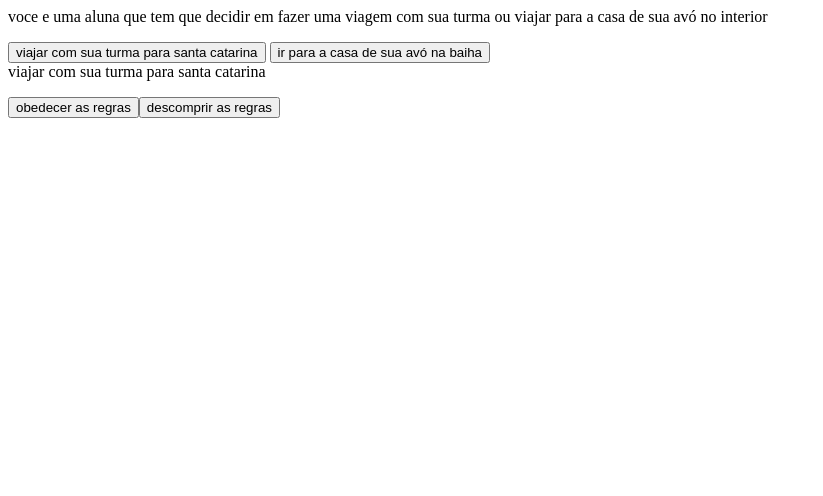
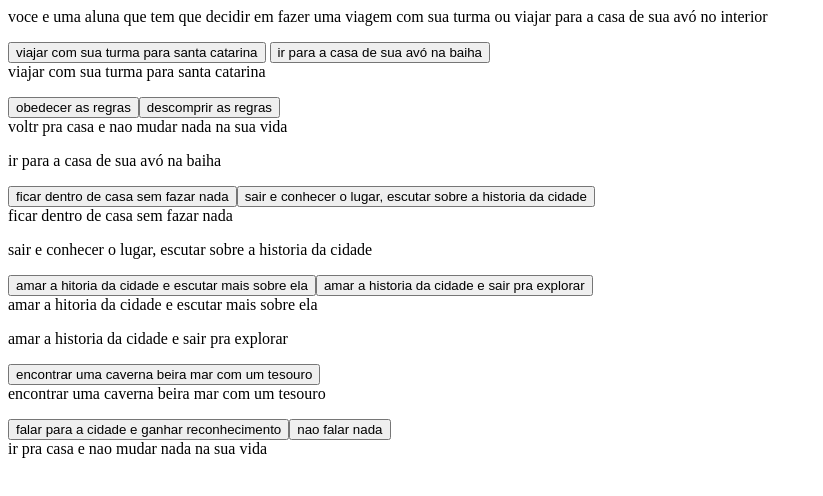
Before and after one commit to dudabyk/rpgduda, a plain HTML site: page index.html in a window 1280 px wide. Shown: the whole page, without its empty margins (0-823 px from the left). Drawn offline with Linux system fonts and the light colour scheme.

Commit message:
nkdjnkjnbksbn

```diff
--- a/index.html
+++ b/index.html
@@ -23,7 +23,44 @@
     <button class="btn-proximo" data proxima="2">descomprir as regras
     </div>
 
+<div class="passo ativo" id="passo-0"
+    <p>voltr pra casa e nao mudar nada na sua vida</p>
+   </div>
 
+<div class="passo ativo" id="passo-0"
+    <p>ir para a casa de sua avó na baiha</p>
+    <button class="btn-proximo" data proxima="1">ficar dentro de casa sem fazar nada
+    <button class="btn-proximo" data proxima="2">sair e conhecer o lugar, escutar sobre a historia da cidade
+    </div>
+
+<div class="passo ativo" id="passo-0"
+    <p>ficar dentro de casa sem fazar nada</p>
+    </div>
+
+<div class="passo ativo" id="passo-0"
+    <p>sair e conhecer o lugar, escutar sobre a historia da cidade</p>
+    <button class="btn-proximo" data proxima="1">amar a hitoria da cidade e escutar mais sobre ela
+    <button class="btn-proximo" data proxima="2">amar a historia da cidade e sair pra explorar
+    </div>
+
+<div class="passo ativo" id="passo-0"
+    <p>amar a hitoria da cidade e escutar mais sobre ela</p>
+    </div>
+
+<div class="passo ativo" id="passo-0"
+    <p>amar a historia da cidade e sair pra explorar</p>
+    <button class="btn-proximo" data proxima="1">encontrar uma caverna beira mar com um tesouro
+    </div>
+
+<div class="passo ativo" id="passo-0"
+    <p>encontrar uma caverna beira mar com um tesouro</p>
+    <button class="btn-proximo" data proxima="1">falar para a cidade e ganhar reconhecimento
+    <button class="btn-proximo" data proxima="2">nao falar nada
+    </div>
+
+<div class="passo ativo" id="passo-0"
+    <p>ir pra casa e nao mudar nada na sua vida</p>
+    </div>
 
 </body>
 </html>
```
